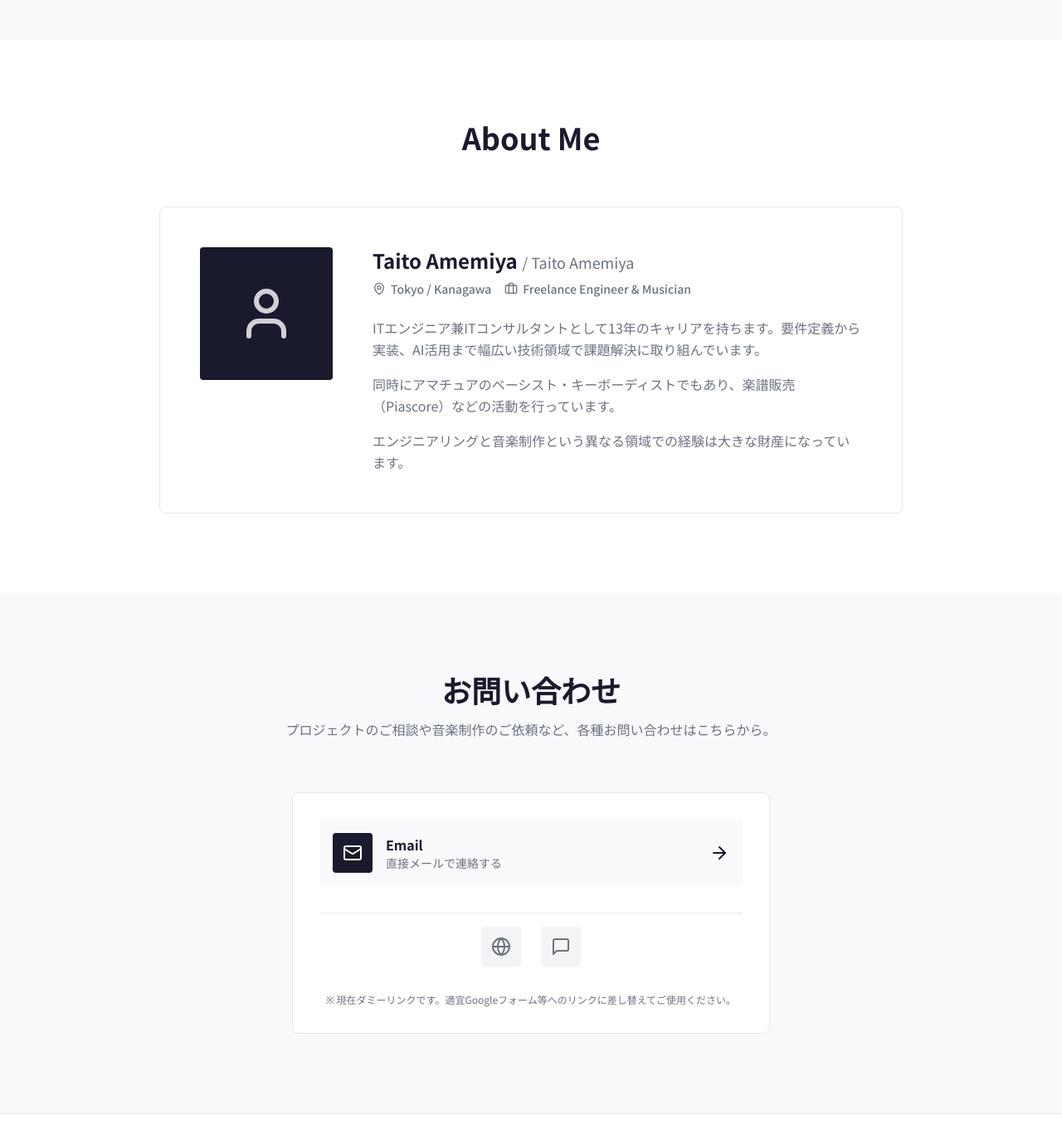
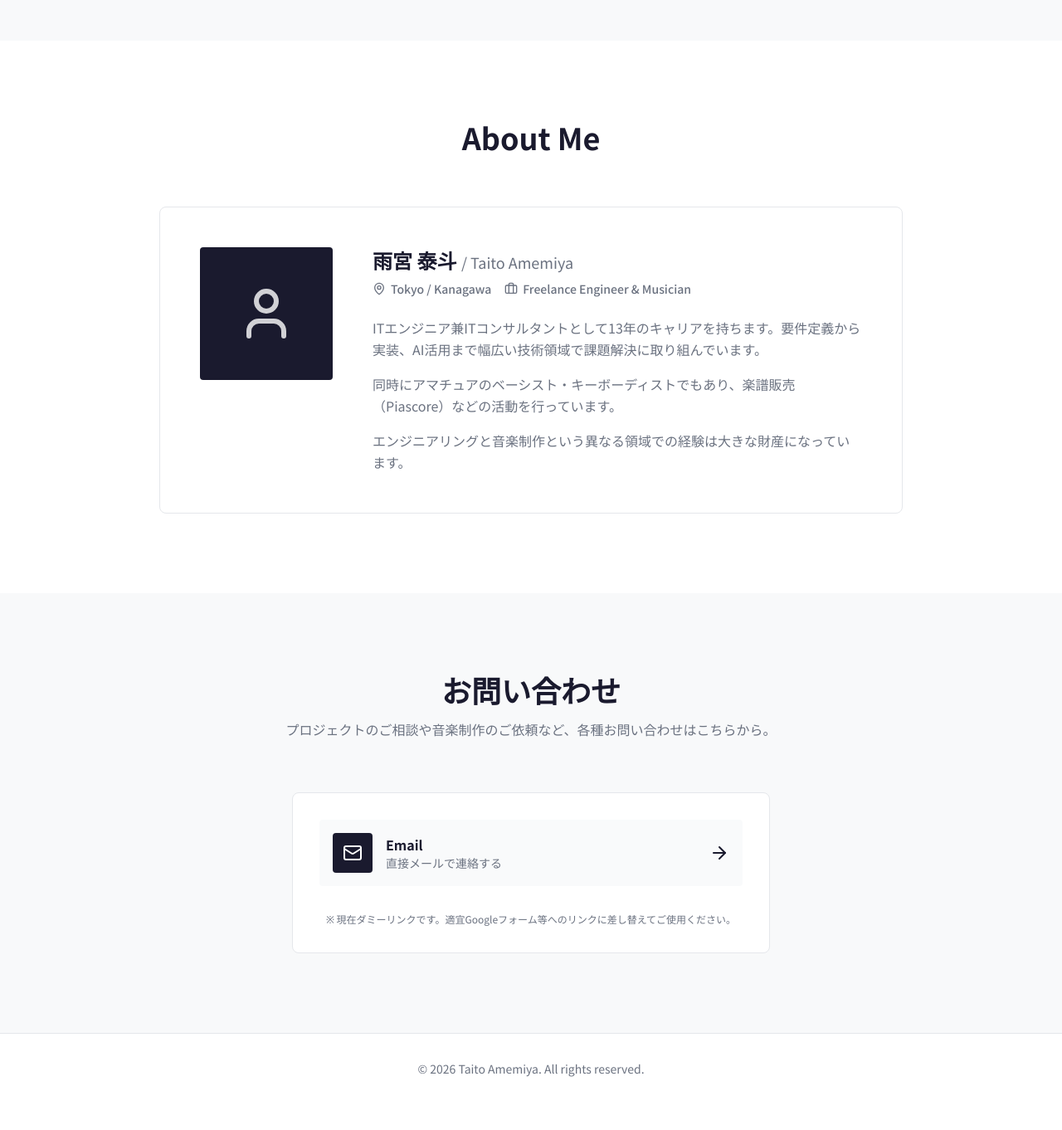
Before and after one commit to AME-Team/AME-Home, a Next.js app: page /ja in a window 1280 px wide. Shown: the part 2817-4179 px from the top of the page at 83% size. After the commit the page ends 4147 px from the top, so only its background shows below. Built offline with nearby package versions, Linux system fonts and the light colour scheme.

Commit message:
fix: address Gemini Code Assist review feedback
- Fix name duplication in ja.json (restore '雨宮 泰斗')
- Remove placeholder social links from Contact section
- Remove unused icon imports

```diff
--- a/src/components/sections/Contact.tsx
+++ b/src/components/sections/Contact.tsx
@@ -1,4 +1,4 @@
-import { Mail, Globe, MessageSquare, ArrowRight } from 'lucide-react'
+import { Mail, ArrowRight } from 'lucide-react'
 import type { Dictionary } from '@/dictionaries'
 
 export default function ContactSection({ dict }: { dict: Dictionary['contact'] }): React.ReactNode {
@@ -28,23 +28,6 @@ export default function ContactSection({ dict }: { dict: Dictionary['contact'] }
               <ArrowRight className="group-hover:translate-x-1 transition-transform" />
             </a>
 
-            <div className="flex justify-center gap-6 pt-4 border-t border-border">
-              <a
-                href="#"
-                className="p-3 rounded bg-gray-100 hover:bg-gray-200 text-muted transition-colors"
-              >
-                <Globe size={24} />
-                <span className="sr-only">Website</span>
-              </a>
-              <a
-                href="#"
-                className="p-3 rounded bg-gray-100 hover:bg-gray-200 text-muted transition-colors"
-              >
-                <MessageSquare size={24} />
-                <span className="sr-only">Social Media</span>
-              </a>
-            </div>
-
             <p className="text-xs text-center text-muted mt-6">{dict.note}</p>
           </div>
         </div>
--- a/src/dictionaries/ja.json
+++ b/src/dictionaries/ja.json
@@ -8,7 +8,7 @@
   },
   "about": {
     "title": "About Me",
-    "name": "Taito Amemiya",
+    "name": "雨宮 泰斗",
     "p1": "ITエンジニア兼ITコンサルタントとして13年のキャリアを持ちます。要件定義から実装、AI活用まで幅広い技術領域で課題解決に取り組んでいます。",
     "p2": "同時にアマチュアのベーシスト・キーボーディストでもあり、楽譜販売（Piascore）などの活動を行っています。",
     "p3": "エンジニアリングと音楽制作という異なる領域での経験は大きな財産になっています。"
```
